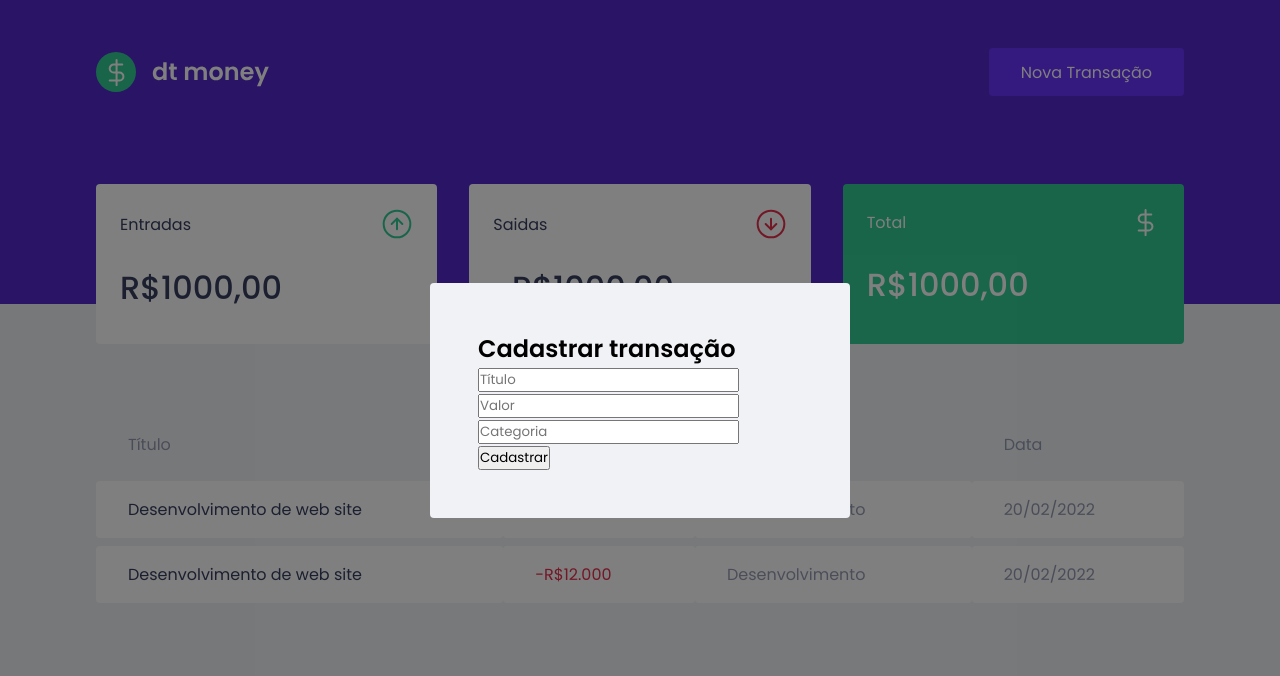
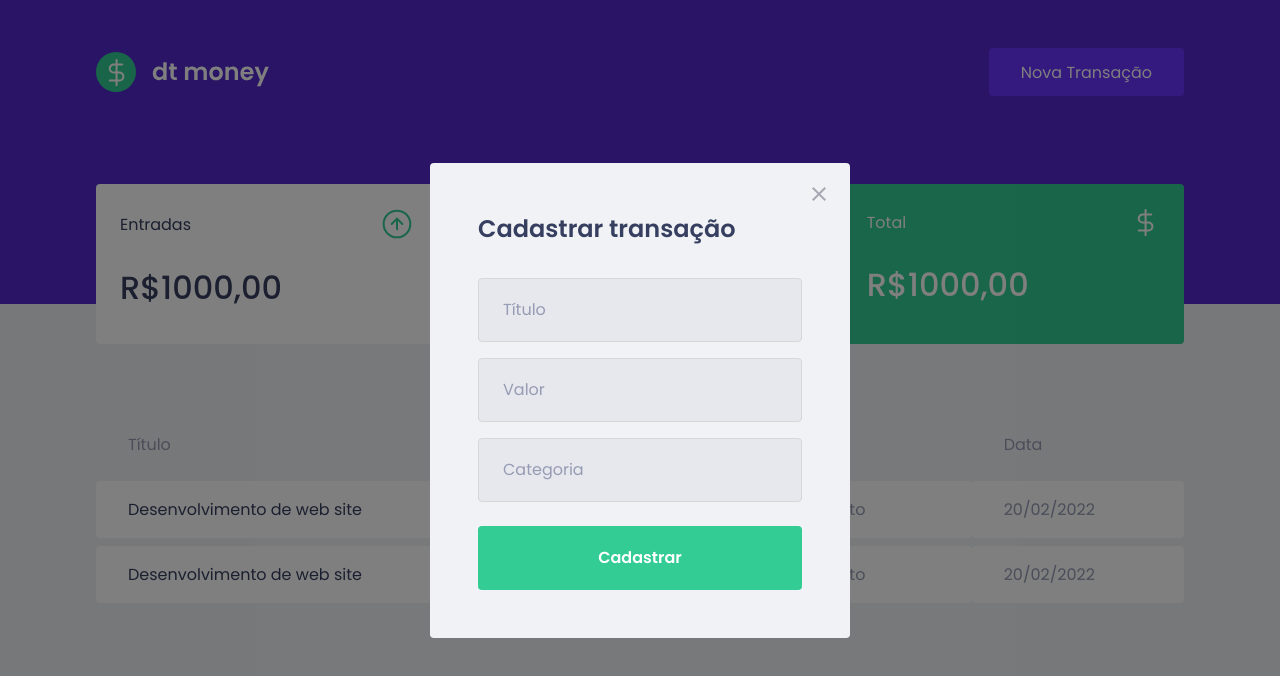
Before and after one commit to stecks10/Rocket-seat, a React (Create React App) app in the folder front-end/dtmoney/: page / in a window 1280 px wide. Both pictures are taken after a click on the button "Nova Transação". Shown: the top 676 px of the page. Built offline with nearby package versions, Linux system fonts and the light colour scheme; no server answers; what miragejs would draw is missing.

Commit message:
Estilizando modal

```diff
--- a/front-end/dtmoney/src/components/NewTransactionModal/index.tsx
+++ b/front-end/dtmoney/src/components/NewTransactionModal/index.tsx
@@ -1,4 +1,5 @@
 import Modal from 'react-modal';
+import closeImg from '../../assets/close.svg';
 import { Container } from './styles';
 
 interface NewTransactionModalProps {
@@ -18,6 +19,13 @@
         overlayClassName="react-modal-overlay"
         className="react-modal-content"
       >
+        <button
+          type="button"
+          onClick={onRequestClose}
+          className="react-modal-close"
+        >
+          <img src={closeImg} alt="Fechar modal" />
+        </button>
         <Container>
           <h2>Cadastrar transação</h2>
           <input placeholder="Título" />
--- a/front-end/dtmoney/src/components/NewTransactionModal/styles.ts
+++ b/front-end/dtmoney/src/components/NewTransactionModal/styles.ts
@@ -1,3 +1,47 @@
 import styled from 'styled-components';
 
-export const Container = styled.form``;
+export const Container = styled.form`
+  h2 {
+    color: var(--text-title);
+    font-size: 1.5rem;
+    margin-bottom: 2rem;
+  }
+  input {
+    width: 100%;
+    padding: 0 1.5rem;
+    height: 4rem;
+    border-radius: 0.25rem;
+
+    border: 1px solid #d7d7d7;
+    background: #e7e7ee;
+
+    font-weight: 400;
+    font-size: 1rem;
+
+    &::placeholder {
+      color: var(--text-body);
+    }
+
+    & + input {
+      margin-top: 1rem;
+    }
+  }
+
+  button[type='submit'] {
+    width: 100%;
+    padding: 0 1.5rem;
+    height: 4rem;
+    background: var(--green);
+    color: #fff;
+    border-radius: 0.25rem;
+    border: 0;
+    font-size: 1rem;
+    margin-top: 1.5rem;
+    font-weight: 600;
+    transition: filter 0.2s;
+
+    &:hover {
+      filter: brightness(0.9);
+    }
+  }
+`;
--- a/front-end/dtmoney/src/styles/global.ts
+++ b/front-end/dtmoney/src/styles/global.ts
@@ -75,4 +75,17 @@
     position: relative;
     border-radius: 0.25rem;
   }
+
+  .react-modal-close {
+    position: absolute;
+    right: 1.5rem;
+    top: 1.5rem;
+    border: 0;
+    background: transparent;
+    transition: filter 0.2s;
+
+    &:hover{
+      filter: brightness(0.8);
+    }
+  }
 `;
```
